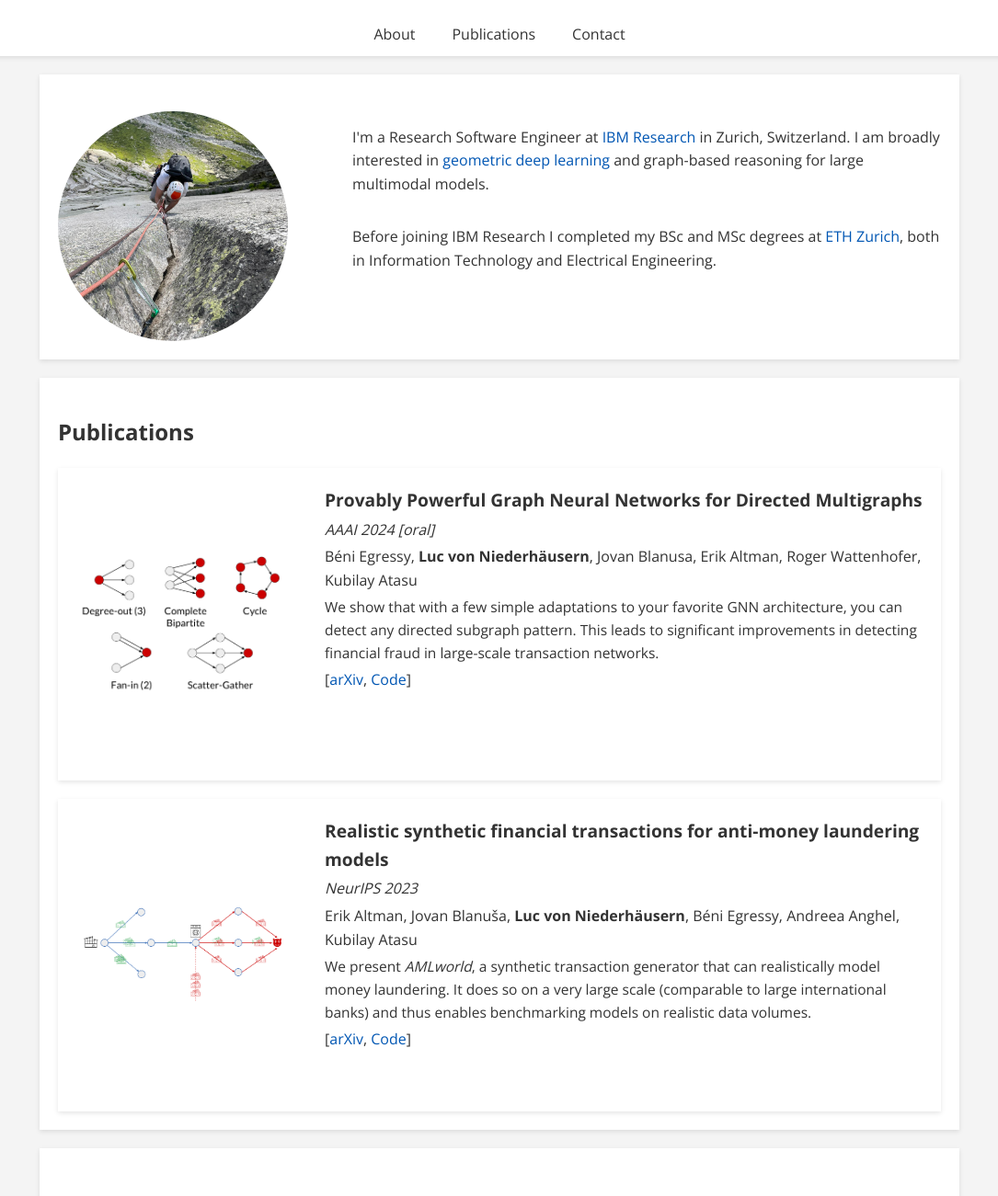
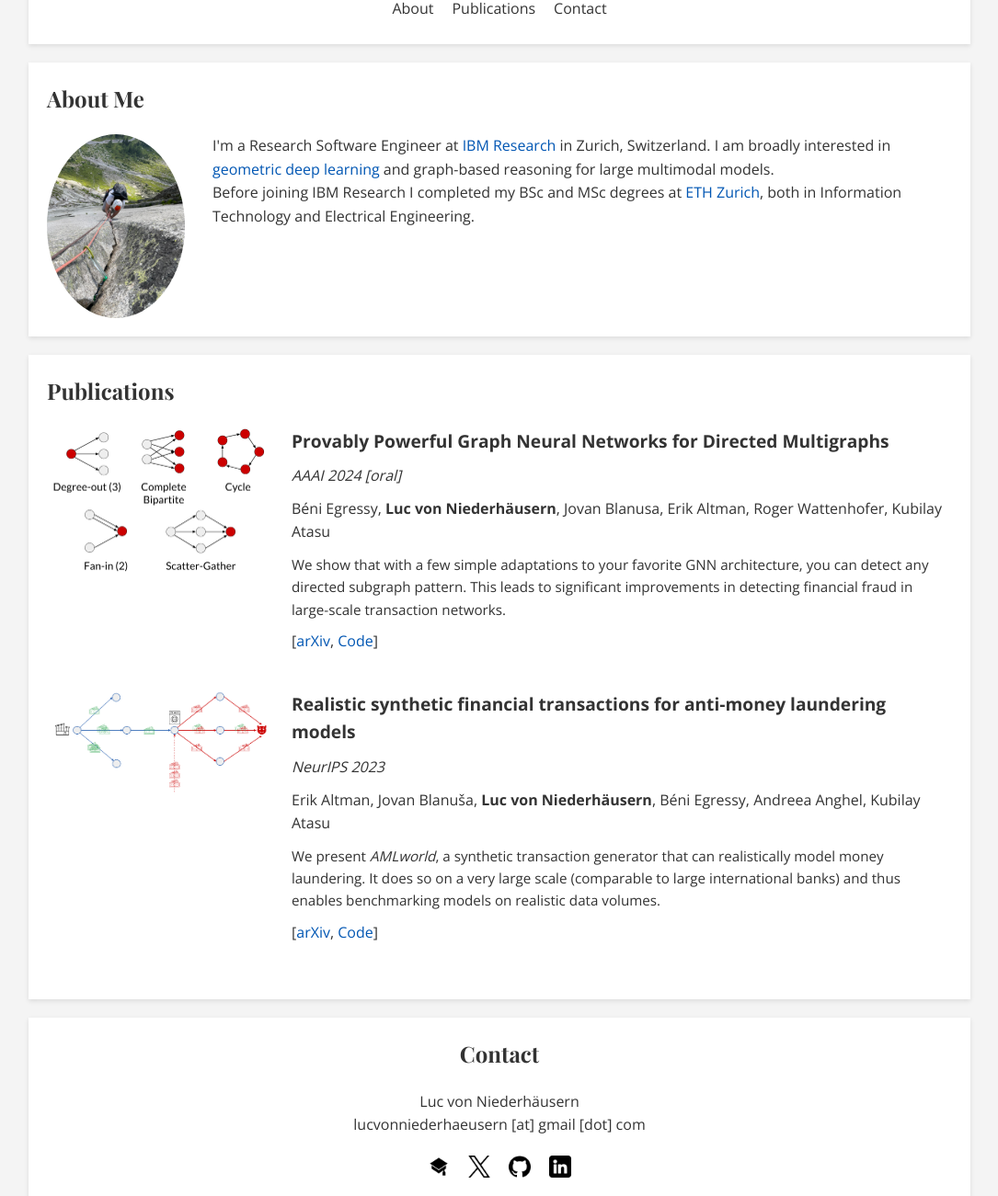
Before and after one commit to LucTuc/luctuc.github.io, a plain HTML site: page index.html in a window 1280 px wide. Shown: the part 99-1400 px from the top of the page at 92% size, without its empty margins (97-1182 px from the left). Drawn offline with nearby package versions, Linux system fonts and the light colour scheme.

Commit message:
make it cross-platform

```diff
--- a/index.html
+++ b/index.html
@@ -3,10 +3,10 @@
 <head>
     <meta charset="UTF-8">
     <meta name="viewport" content="width=device-width, initial-scale=1.0">
+    <meta name="description" content="Personal website of Luc von Niederhäusern, Research Software Engineer at IBM Research Zurich, focusing on geometric deep learning and graph-based reasoning.">
     <title>Luc von Niederhäusern</title>
     <link rel="stylesheet" href="styles.css">
-    <link href="https://fonts.googleapis.com/css2?family=Playfair+Display:wght@400;700&display=swap" rel="stylesheet">
-    <link href="https://fonts.googleapis.com/css2?family=Open+Sans:wght@400;700&family=Playfair+Display:wght@400;700&display=swap" rel="stylesheet">
+    <link href="https://fonts.googleapis.com/css2?family=Playfair+Display:wght@400;700&family=Open+Sans:wght@400;700&display=swap" rel="stylesheet">
 </head>
 <body>
     <header>
@@ -19,57 +19,62 @@
             </ul>
         </nav>
     </header>
+
+    <main>
         <section id="about">
-        <h2></h2>
-        <div class="about-container">
+            <h2>About Me</h2>
+            <article class="about-container">
                 <img src="./imgs/crimbing.JPG" alt="Luc von Niederhäusern" class="about-img">
                 <div class="text-container">
                     <p>I'm a Research Software Engineer at <a href="https://research.ibm.com/" target="_blank" rel="noopener noreferrer">IBM Research</a> in Zurich, Switzerland. I am broadly interested in <a href="https://geometricdeeplearning.com/" target="_blank" rel="noopener noreferrer">geometric deep learning</a> and graph-based reasoning for large multimodal models.</p>
                     <p>Before joining IBM Research I completed my BSc and MSc degrees at <a href="https://ethz.ch/en.html" target="_blank" rel="noopener noreferrer">ETH Zurich</a>, both in Information Technology and Electrical Engineering. </p>
                 </div>
-        </div>
+            </article>
         </section>
+
         <section id="portfolio">
             <h2>Publications</h2>
-        <div class="project">
-            <img src="./imgs/PDGNN.png" alt="Project Image" class="portfolio-img">
+            <article class="project">
+                <img src="./imgs/PDGNN.png" alt="Provably Powerful Graph Neural Networks for Directed Multigraphs" class="portfolio-img">
                 <div class="project-info">
                     <p class="project-title">Provably Powerful Graph Neural Networks for Directed Multigraphs</p>
                     <p class="project-conference"><em>AAAI 2024 [oral]</em></p>
                     <p class="project-authors">Béni Egressy, <strong>Luc von Niederhäusern</strong>, Jovan Blanusa, Erik Altman, Roger Wattenhofer, Kubilay Atasu</p>
                     <p class="project-description">We show that with a few simple adaptations to your favorite GNN architecture, you can detect any directed subgraph pattern. This leads to significant improvements in detecting financial fraud in large-scale transaction networks.</p>
-                <p class="project-links">[<a href="https://arxiv.org/abs/2306.11586" target="_blank">arXiv</a>, <a href="https://github.com/IBM/Multi-GNN" target="_blank">Code</a>]</p>
+                    <p class="project-links">[<a href="https://arxiv.org/abs/2306.11586" target="_blank" rel="noopener noreferrer">arXiv</a>, <a href="https://github.com/IBM/Multi-GNN" target="_blank" rel="noopener noreferrer">Code</a>]</p>
                 </div>
-        </div>
-        <div class="project">
-            <img src="./imgs/AML.png" alt="Project Image" class="portfolio-img">
+            </article>
+            <article class="project">
+                <img src="./imgs/AML.png" alt="Realistic synthetic financial transactions for anti-money laundering models" class="portfolio-img">
                 <div class="project-info">
                     <p class="project-title">Realistic synthetic financial transactions for anti-money laundering models</p>
                     <p class="project-conference"><em>NeurIPS 2023</em></p>
                     <p class="project-authors">Erik Altman, Jovan Blanuša, <strong>Luc von Niederhäusern</strong>, Béni Egressy, Andreea Anghel, Kubilay Atasu</p>
                     <p class="project-description">We present <em>AMLworld</em>, a synthetic transaction generator that can realistically model money laundering. It does so on a very large scale (comparable to large international banks) and thus enables benchmarking models on realistic data volumes.</p>
-                <p class="project-links">[<a href="https://arxiv.org/abs/2306.16424" target="_blank">arXiv</a>, <a href="https://github.com/IBM/Multi-GNN" target="_blank">Code</a>]</p>
+                    <p class="project-links">[<a href="https://arxiv.org/abs/2306.16424" target="_blank" rel="noopener noreferrer">arXiv</a>, <a href="https://github.com/IBM/Multi-GNN" target="_blank" rel="noopener noreferrer">Code</a>]</p>
                 </div>
-        </div>
+            </article>
         </section>
+
         <section id="contact">
             <h2>Contact</h2>
             <p>Luc von Niederhäusern</p>
             <p>lucvonniederhaeusern [at] gmail [dot] com</p>
             <div class="social-links">
-            <a href="https://scholar.google.com/citations?user=iW4b5cEAAAAJ&hl=en" target="_blank" rel="noopener noreferrer">
-                <img src="./imgs/graduation-cap.png" alt="Google Scholar">
+                <a href="https://scholar.google.com/citations?user=iW4b5cEAAAAJ&hl=en" target="_blank" rel="noopener noreferrer" aria-label="Google Scholar profile">
+                    <img src="./imgs/graduation-cap.png" alt="Google Scholar icon">
                 </a>
-            <a href="https://twitter.com/luc_tucc" target="_blank" rel="noopener noreferrer">
-                <img src="./imgs/twitter.png" alt="Twitter">
+                <a href="https://twitter.com/luc_tucc" target="_blank" rel="noopener noreferrer" aria-label="Twitter profile">
+                    <img src="./imgs/twitter.png" alt="Twitter icon">
                 </a>
-            <a href="https://github.com/LucTuc" target="_blank" rel="noopener noreferrer">
-                <img src="./imgs/github.png" alt="GitHub">
+                <a href="https://github.com/LucTuc" target="_blank" rel="noopener noreferrer" aria-label="GitHub profile">
+                    <img src="./imgs/github.png" alt="GitHub icon">
                 </a>
-            <a href="https://www.linkedin.com/in/luc-von-niederhaeusern/" target="_blank" rel="noopener noreferrer">
-                <img src="./imgs/linkedin.png" alt="LinkedIn">
+                <a href="https://www.linkedin.com/in/luc-von-niederhaeusern/" target="_blank" rel="noopener noreferrer" aria-label="LinkedIn profile">
+                    <img src="./imgs/linkedin.png" alt="LinkedIn icon">
                 </a>
             </div>
         </section>
+    </main>
 </body>
 </html>
--- a/styles.css
+++ b/styles.css
@@ -1,237 +1,161 @@
-/* General Reset and Body Styling */
-body, html {
-    height: 100%;
+:root {
+    --primary-color: #0056b3;
+    --text-color: #333;
+    --bg-color: #f4f4f4;
+    --card-bg: #fff;
+    --shadow: 0 2px 5px rgba(0,0,0,0.1);
+  }
+
+  * {
+    box-sizing: border-box;
     margin: 0;
     padding: 0;
+  }
+
+  body {
+    font-family: 'Open Sans', sans-serif;
+    line-height: 1.6;
+    color: var(--text-color);
+    background: var(--bg-color);
     display: flex;
     flex-direction: column;
-    align-items: center;
-    font-family: 'Open Sans', sans-serif;
-    line-height: 1.6;
-    color: #333;
-    background: #f4f4f4;
+    min-height: 100vh;
   }
 
-/* Header Styling */
+  header, section, footer {
+    width: 100%;
+    padding: 20px;
+    margin-bottom: 20px;
+    background: var(--card-bg);
+    box-shadow: var(--shadow);
+  }
+
   header {
-    width: 90%;
-    background: #fff;
-    padding: 10px 20px;
     text-align: center;
-    box-shadow: 0 2px 5px rgba(0,0,0,0.1);
-    margin-top: 20px;
+  }
+
+  h1, h2 {
+    font-family: 'Playfair Display', serif;
+    margin-bottom: 20px;
   }
 
   nav ul {
     list-style-type: none;
-    padding: 0;
-    margin: 0;
     display: flex;
     justify-content: center;
+    flex-wrap: wrap;
   }
 
   nav ul li {
-    margin: 0 20px;
+    margin: 5px 10px;
   }
 
   nav ul li a {
     text-decoration: none;
-    color: #333;
-}
-
-/* Section Styling */
-section {
-    width: 75%;
-    max-width: 4000px;
-    padding: 20px;
-    margin-top: 20px;
-    background: #fff;
-    box-shadow: 0 2px 5px rgba(0,0,0,0.1);
+    color: var(--text-color);
   }
 
   a {
-    color: #0056b3; /* Set link color similar to the rest of the text */
-    text-decoration: none; /* Removes underline from links */
+    color: var(--primary-color);
+    text-decoration: none;
   }
 
-a:hover, .project-links a:focus {
-    text-decoration: underline; /* Adds underline on hover for better visibility */
-    color: #0056b3; /* Change as needed to match the site's theme */
+  a:hover, a:focus {
+    text-decoration: underline;
   }
 
   .about-container {
     display: flex;
-    align-items: flex-start;
-    justify-content: flex-start; /* Aligns items to the start, preserving space as needed */
-    flex-wrap: nowrap;
-    margin-top: 20px;
-    flex-grow: 0;
+    flex-direction: column;
+    align-items: center;
   }
 
   .about-img {
-    width: 250px;
-    height: 250px;
+    width: 200px;
+    height: 200px;
     border-radius: 50%;
     object-fit: cover;
-    background: #fff;
-    margin-right: 70px;
-    flex-shrink: 0;  /* Prevents the image from shrinking */
-    min-width: 250px;  /* Ensures minimum width is maintained */
-    min-height: 250px;  /* Ensures minimum height is maintained */
+    margin-bottom: 20px;
   }
 
-.text-container {
+  .project {
     display: flex;
-    flex-direction: column; /* Stacks all p tags vertically */
-    justify-content: flex-start; /* Aligns content to the top */
+    flex-direction: column;
+    margin-bottom: 30px;
   }
 
-/* Project Styling for Portfolio Section */
+  .portfolio-img {
+    width: 100%;
+    max-width: 300px;
+    height: auto;
+    margin-bottom: 20px;
+  }
+
+  .project-info p {
+    margin-bottom: 10px;
+  }
+
+  .project-title {
+    font-weight: bold;
+    font-size: 1.2em;
+  }
+
+  .project-conference {
+    font-style: italic;
+  }
+
+  .project-description {
+    font-size: 0.95em;
+  }
+
+  #contact {
+    text-align: center;
+  }
+
+  .social-links {
+    display: flex;
+    justify-content: center;
+    margin-top: 20px;
+  }
+
+  .social-links a {
+    margin: 0 10px;
+  }
+
+  .social-links img {
+    width: 24px;
+    height: auto;
+  }
+
+  @media (min-width: 768px) {
+    body {
+      padding: 0 5%;
+    }
+
+    .about-container {
+      flex-direction: row;
+      align-items: flex-start;
+    }
+
+    .about-img {
+      margin-right: 30px;
+      margin-bottom: 0;
+    }
+
     .project {
-    display: flex;
-    align-items: flex-start; /* Keeps items aligned at the top */
-    background: white;
-    padding: 20px;
-    margin-top: 20px;
-    box-shadow: 0 2px 5px rgba(0,0,0,0.1);
-    height: 300px; /* Fixed height, adjust as needed */
-    overflow: hidden; /* Hides any overflow, optional based on your design preference */
+      flex-direction: row;
+      align-items: flex-start;
     }
 
     .portfolio-img {
       width: 25%;
-    height: auto;
-    align-items: center;
-    object-fit: cover;
       margin-right: 20px;
-    margin-top: auto; /* Auto margin for top and bottom centers the image vertically */
-    margin-bottom: auto;
+      margin-bottom: 0;
+    }
   }
 
-.project-info {
-    flex: 1; /* Allows this div to take up the remaining space */
-}
-
-.project-info p {
-    margin-top: 0; /* Removes default top margin */
-    margin-bottom: 4px; /* Standardizes bottom margin */
-    margin-left: 20px;
-}
-
-.project-title {
-    font-weight: bold;
-    font-size: 1.2em; /* Increases the font size for the title */
-    margin-bottom: 8px; /* A slightly larger bottom margin after the title */
-}
-
-.project-conference {
-    font-style: italic;
-    margin-bottom: 4px; /* Keeps a small margin after the conference */
-}
-
-.project-authors {
-    margin-bottom: 4px; /* Small margin after the authors list */
-}
-
-.project-authors strong {
-    font-weight: bold; /* Ensures names in bold within the authors list */
-}
-
-.project-description {
-    margin-top: 4px; /* A bit more space before the description starts */
-    margin-bottom: 4px; /* Consistent bottom spacing */
-    font-size: 0.97em;
-}
-
-.project-links a {
-    color: #0056b3; /* Set link color similar to the rest of the text */
-    text-decoration: none; /* Removes underline from links */
-}
-
-.project-links a:hover, .project-links a:focus {
-    text-decoration: underline; /* Adds underline on hover for better visibility */
-    color: #0056b3; /* Change as needed to match the site's theme */
-}
-
-/* Footer Styling */
-footer {
-    width: 90%;
-    background: #fff;
-    text-align: center;
-    padding: 10px 0;
-    box-shadow: 0 -2px 5px rgba(0,0,0,0.1);
-    position: static; /* To allow footer to be part of the document flow */
-    margin-top: auto; /* Pushes the footer to the bottom of the viewport */
-}
-
-/* Form Styling */
-form input, form textarea {
-    width: 100%;
-    padding: 10px;
-    margin-top: 10px;
-    box-sizing: border-box;
-}
-
-button {
-    width: 100%;
-    padding: 10px;
-    background: #333;
-    color: white;
-    border: none;
-    cursor: pointer;
-}
-
-header h1 {
-    font-family: 'Playfair Display', serif;
-    font-weight: 700;
-    /* Additional styling */
-}
-
-#contact {
-    text-align: center; /* Centering the content */
-    padding: 20px;
-    margin-top: 20px;
-    padding-bottom: 50px;
-    font-size: 1.2em;
-}
-
-#contact p {
-    margin: 5px 0; /* Adds a little vertical spacing */
-}
-
-.social-links a {
-    margin: 0 10px; /* Space out the icons */
-    display: inline-block; /* Line up icons horizontally */
-}
-
-.social-links img {
-    width: 24px; /* Adjust size as needed */
-    height: auto;
-    vertical-align: middle; /* Aligns icons with text vertically */
-}
-
-/* Responsive Adjustments */
-@media (max-width: 768px) {
-    nav ul li {
-        margin: 0 10px; /* Reduce margin for smaller screens */
-    }
-
-    .about-img {
-        width: 100%; /* Full width images on smaller devices */
-        height: auto;
-        margin-right: 0; /* Remove right margin on smaller screens */
-    }
-
-    .project {
-        flex-direction: column; /* Stacks image and text vertically on small screens */
-    }
-
-    .portfolio-img {
-        width: 80%; /* Adjusts image size for smaller screens */
-        margin-bottom: 20px; /* Space between image and text */
-    }
-
-    .project p {
-        margin-right: 0; /* Removes right margin on smaller screens */
+  @media (min-width: 1024px) {
+    body {
+      padding: 0 10%;
     }
   }
```
Lines whose indentation alone changed are shown as unchanged.
